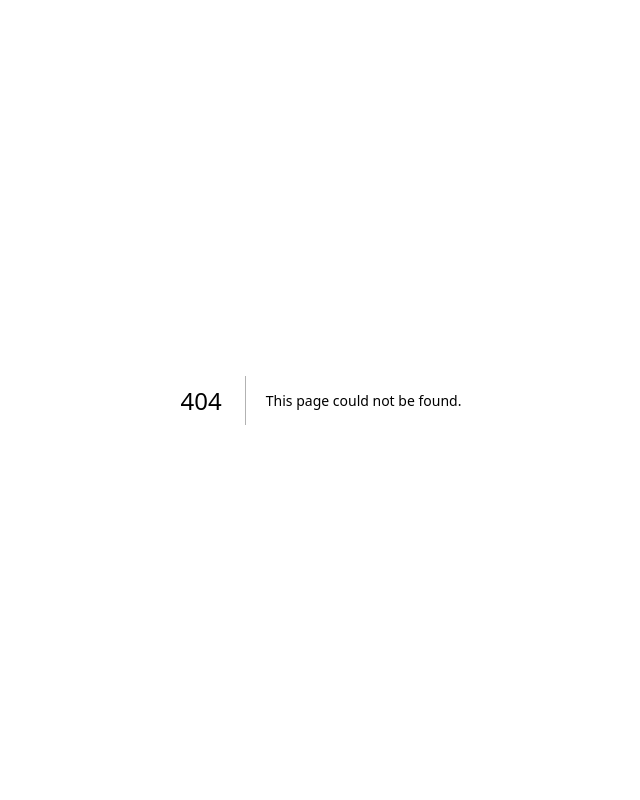
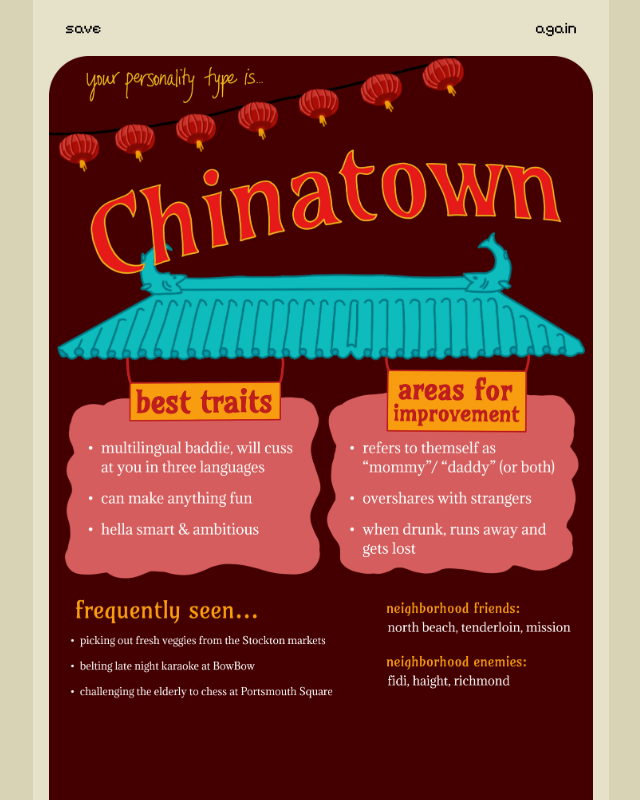
Before and after one commit to athenaleong/sf-neighborhood-quiz, a Next.js app: page /result in a window 1280 px wide. Before the commit this address had no page. Shown: the whole page, without its empty margins (319-959 px from the left). Built offline with nearby package versions, Linux system fonts and the light colour scheme.

Commit message:
added results page

```diff
--- a/app/quiz/page.tsx
+++ b/app/quiz/page.tsx
@@ -2,6 +2,7 @@
 
 import { useState, useEffect, useMemo } from 'react';
 import { motion, useMotionValue, useTransform } from 'framer-motion';
+import { useRouter } from 'next/navigation';
 import questionsData from '../data/questions.json';
 
 interface Question {
@@ -68,6 +69,7 @@ function Question0Overlay({ onComplete, onUpdate }: { onComplete: () => void; on
 }
 
 export default function Quiz() {
+  const router = useRouter();
   const [questions] = useState<QuestionsData>(questionsData as QuestionsData);
 
   // Always start with default values to match server render
@@ -135,9 +137,9 @@ export default function Quiz() {
     } else if (currentQuestionNum < TOTAL_QUESTIONS) {
       setCurrentQuestionNum(currentQuestionNum + 1);
     } else {
-      // Quiz completed - you can navigate to results page here
+      // Quiz completed - navigate to results page
       console.log('Quiz completed!', newAnswers);
-      // TODO: Navigate to results page
+      router.push('/result');
     }
   };
 
--- /dev/null
+++ b/app/result/page.tsx
@@ -0,0 +1,120 @@
+'use client';
+
+import { useRouter } from 'next/navigation';
+import Image from 'next/image';
+import { motion } from 'framer-motion';
+
+export default function Result() {
+  const router = useRouter();
+
+  const handleSave = async () => {
+    try {
+      // Fetch the image
+      const response = await fetch('/result/chinatown.PNG');
+      const blob = await response.blob();
+      const file = new File([blob], 'chinatown-personality-result.png', { type: 'image/png' });
+
+      // Check if Web Share API with files is supported (works on iOS and some Android browsers)
+      if (navigator.share && navigator.canShare && navigator.canShare({ files: [file] })) {
+        try {
+          await navigator.share({
+            files: [file],
+            title: 'My SF Neighborhood Personality',
+            text: 'Check out my personality type!'
+          });
+          return; // Successfully shared/saved
+        } catch (shareError) {
+          // User cancelled or share failed, fall through to download method
+          if ((shareError as Error).name === 'AbortError') {
+            return; // User cancelled, don't show error
+          }
+        }
+      }
+
+      // Fallback: Download method (works on desktop and Android)
+      const blobUrl = window.URL.createObjectURL(blob);
+      const link = document.createElement('a');
+      link.href = blobUrl;
+      link.download = 'chinatown-personality-result.png';
+      document.body.appendChild(link);
+      link.click();
+      document.body.removeChild(link);
+      window.URL.revokeObjectURL(blobUrl);
+    } catch (error) {
+      console.error('Error saving image:', error);
+      // Final fallback: open image in new tab
+      window.open('/result/chinatown.PNG', '_blank');
+    }
+  };
+
+  const handleAgain = () => {
+    // Clear localStorage and go back to starting screen
+    localStorage.setItem('currentQuestion', '0');
+    localStorage.setItem('answerArray', JSON.stringify(new Array(14).fill(-1)));
+    router.push('/');
+  };
+
+  return (
+    <div className="w-full h-screen flex flex-col overflow-hidden bg-[#E6E1C9] md:bg-[#d9d3b6]">
+      {/* Mobile view container - full screen on phones, phone-sized on larger screens */}
+      <div className="w-full h-full max-w-xl mx-auto flex flex-col overflow-y-auto" style={{ backgroundColor: '#E6E1C9' }}>
+        {/* Header with save and again buttons */}
+        <div className="w-full flex justify-between items-center px-6 pt-2 pb-2">
+          <button
+            onClick={handleSave}
+            className="p-2 rounded-lg transition-all duration-200 hover:bg-black/10 active:scale-95"
+            aria-label="Save result"
+          >
+            <span className="text-black text-md font-md" style={{ fontFamily: "'Pixelify Sans', sans-serif" }}>
+              save
+            </span>
+          </button>
+          <button
+            onClick={handleAgain}
+            className="p-2 rounded-lg transition-all duration-200 hover:bg-black/10 active:scale-95"
+            aria-label="Take quiz again"
+          >
+            <span className="text-black text-md font-md" style={{ fontFamily: "'Pixelify Sans', sans-serif" }}>
+              again
+            </span>
+          </button>
+        </div>
+
+        {/* Result image */}
+        <div className="flex-1 flex items-center justify-center px-4 pb-4">
+          <motion.div
+            className="w-full"
+            initial={{ opacity: 0, scale: 0.9 }}
+            animate={{ opacity: 1, scale: 1 }}
+            transition={{ duration: 0.5, ease: 'easeOut' }}
+          >
+            <div className="relative w-full" style={{ aspectRatio: 'auto' }}>
+              <Image
+                src="/result/chinatown.PNG"
+                alt="Your personality type: Chinatown"
+                width={800}
+                height={1200}
+                className="object-contain w-full h-auto"
+                priority
+                unoptimized
+              />
+            </div>
+          </motion.div>
+        </div>
+
+        {/* Call to action at bottom */}
+        <div className="w-full px-6 pb-6 text-center">
+          <motion.p
+            className="text-black text-sm"
+            initial={{ opacity: 0 }}
+            animate={{ opacity: 1 }}
+            transition={{ duration: 0.5, delay: 0.3 }}
+            style={{ fontFamily: "'Pixelify Sans', sans-serif" }}
+          >
+            made by 2 friends..
+          </motion.p>
+        </div>
+      </div>
+    </div>
+  );
+}
```
Also changed, not shown: public/result/chinatown.PNG (added).
